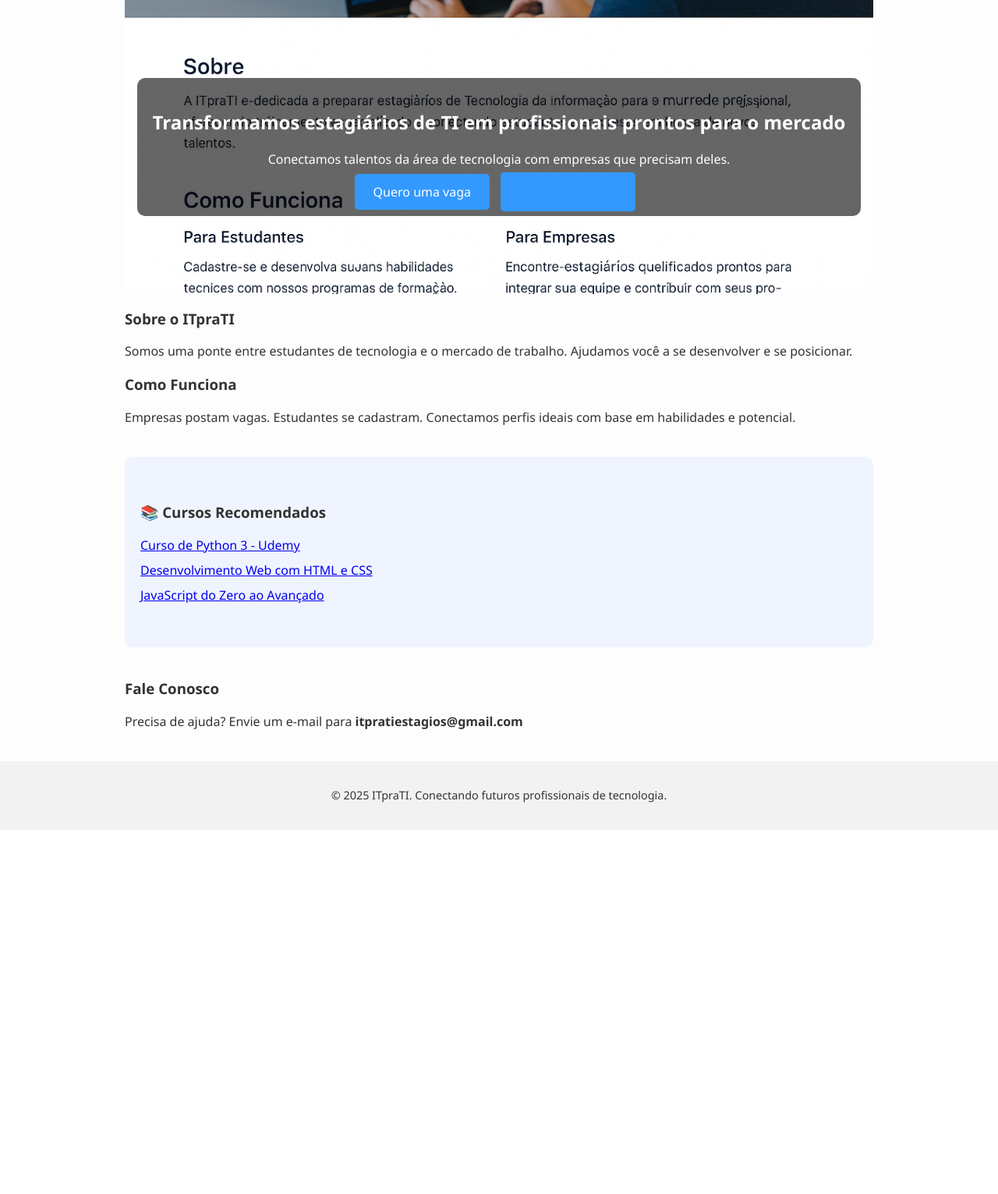
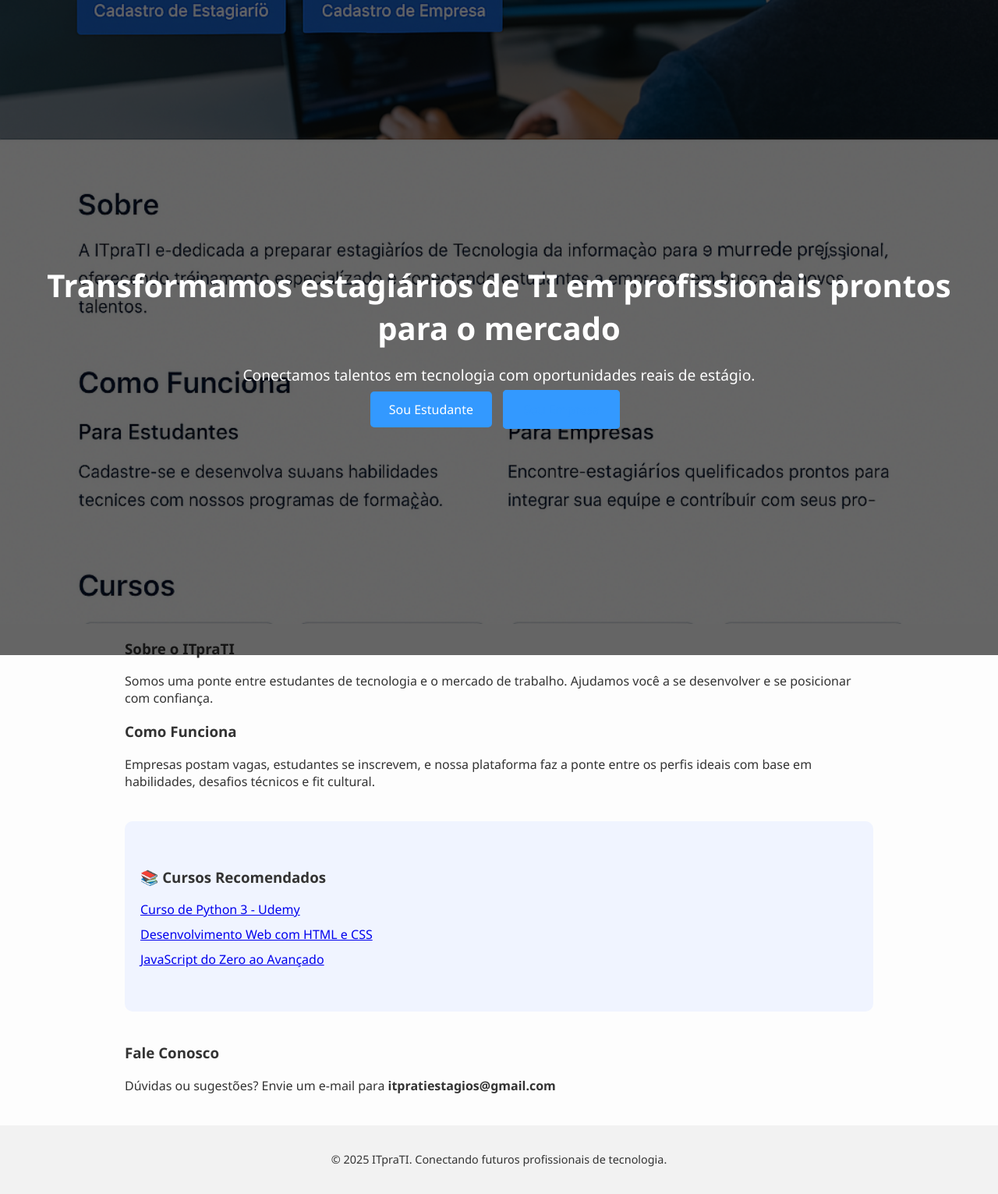
Before and after one commit to Valenapizzato/itprati, a Flask app: page / in a window 1280 px wide. Shown: the part 80-1611 px from the top of the page at 78% size. Before the commit the page ends 1144 px from the top, so only its background shows below. Run offline with Flask 3, Linux system fonts and the light colour scheme.

Commit message:
Layout final com banner estilizado e navegação inspirada na imagem

```diff
--- a/static/css/style.css
+++ b/static/css/style.css
@@ -121,3 +121,36 @@
     padding: 20px;
     border-radius: 10px;
 }
+.hero-banner {
+    background: url('../img/banner.jpg') center center no-repeat;
+    background-size: cover;
+    height: 100vh;
+    position: relative;
+    color: white;
+}
+.banner-overlay {
+    background: rgba(0,0,0,0.6);
+    height: 100%;
+    display: flex;
+    justify-content: center;
+    align-items: center;
+    text-align: center;
+    padding: 20px;
+}
+.banner-text h2 {
+    font-size: 2.5em;
+    margin-bottom: 10px;
+}
+.banner-text p {
+    font-size: 1.2em;
+    margin-bottom: 20px;
+}
+.nav-bar {
+    display: flex;
+    justify-content: space-between;
+    align-items: center;
+    padding: 15px 0;
+}
+.logo {
+    font-size: 1.8em;
+}
--- a/templates/index.html
+++ b/templates/index.html
@@ -6,9 +6,9 @@
     <link rel="stylesheet" href="{{ url_for('static', filename='css/style.css') }}">
 </head>
 <body>
-<header>
-    <div class="container">
-        <h1><span class="highlight">IT</span>pra<span class="highlight">TI</span></h1>
+<header class="header">
+    <div class="container nav-bar">
+        <h1 class="logo"><span class="highlight">IT</span>pra<span class="highlight">TI</span></h1>
         <nav>
             <a href="#sobre">Sobre</a>
             <a href="#como-funciona">Como Funciona</a>
@@ -20,26 +20,29 @@
         </nav>
     </div>
 </header>
-<main class="container">
-    <section class="banner">
-        <div class="banner-content">
+
+<section class="hero-banner">
+    <div class="banner-overlay">
+        <div class="banner-text">
             <h2>Transformamos estagiários de TI em profissionais prontos para o mercado</h2>
-            <p>Conectamos talentos da área de tecnologia com empresas que precisam deles.</p>
+            <p>Conectamos talentos em tecnologia com oportunidades reais de estágio.</p>
             <div class="cta-buttons">
-                <a href="{{ url_for('cadastro_estagiario') }}" class="btn">Quero uma vaga</a>
-                <a href="{{ url_for('cadastro_empresa') }}" class="btn btn-outline">Quero contratar</a>
+                <a href="{{ url_for('cadastro_estagiario') }}" class="btn">Sou Estudante</a>
+                <a href="{{ url_for('cadastro_empresa') }}" class="btn btn-outline">Sou Empresa</a>
             </div>
         </div>
-    </section>
+    </div>
+</section>
 
+<main class="container">
     <section id="sobre">
         <h3>Sobre o ITpraTI</h3>
-        <p>Somos uma ponte entre estudantes de tecnologia e o mercado de trabalho. Ajudamos você a se desenvolver e se posicionar.</p>
+        <p>Somos uma ponte entre estudantes de tecnologia e o mercado de trabalho. Ajudamos você a se desenvolver e se posicionar com confiança.</p>
     </section>
 
     <section id="como-funciona">
         <h3>Como Funciona</h3>
-        <p>Empresas postam vagas. Estudantes se cadastram. Conectamos perfis ideais com base em habilidades e potencial.</p>
+        <p>Empresas postam vagas, estudantes se inscrevem, e nossa plataforma faz a ponte entre os perfis ideais com base em habilidades, desafios técnicos e fit cultural.</p>
     </section>
 
     <section id="cursos" class="cursos-udemy">
@@ -53,9 +56,10 @@
 
     <section id="contato">
         <h3>Fale Conosco</h3>
-        <p>Precisa de ajuda? Envie um e-mail para <strong>itpratiestagios@gmail.com</strong></p>
+        <p>Dúvidas ou sugestões? Envie um e-mail para <strong>itpratiestagios@gmail.com</strong></p>
     </section>
 </main>
+
 <footer>
     <div class="container">
         <p>&copy; 2025 ITpraTI. Conectando futuros profissionais de tecnologia.</p>
```
